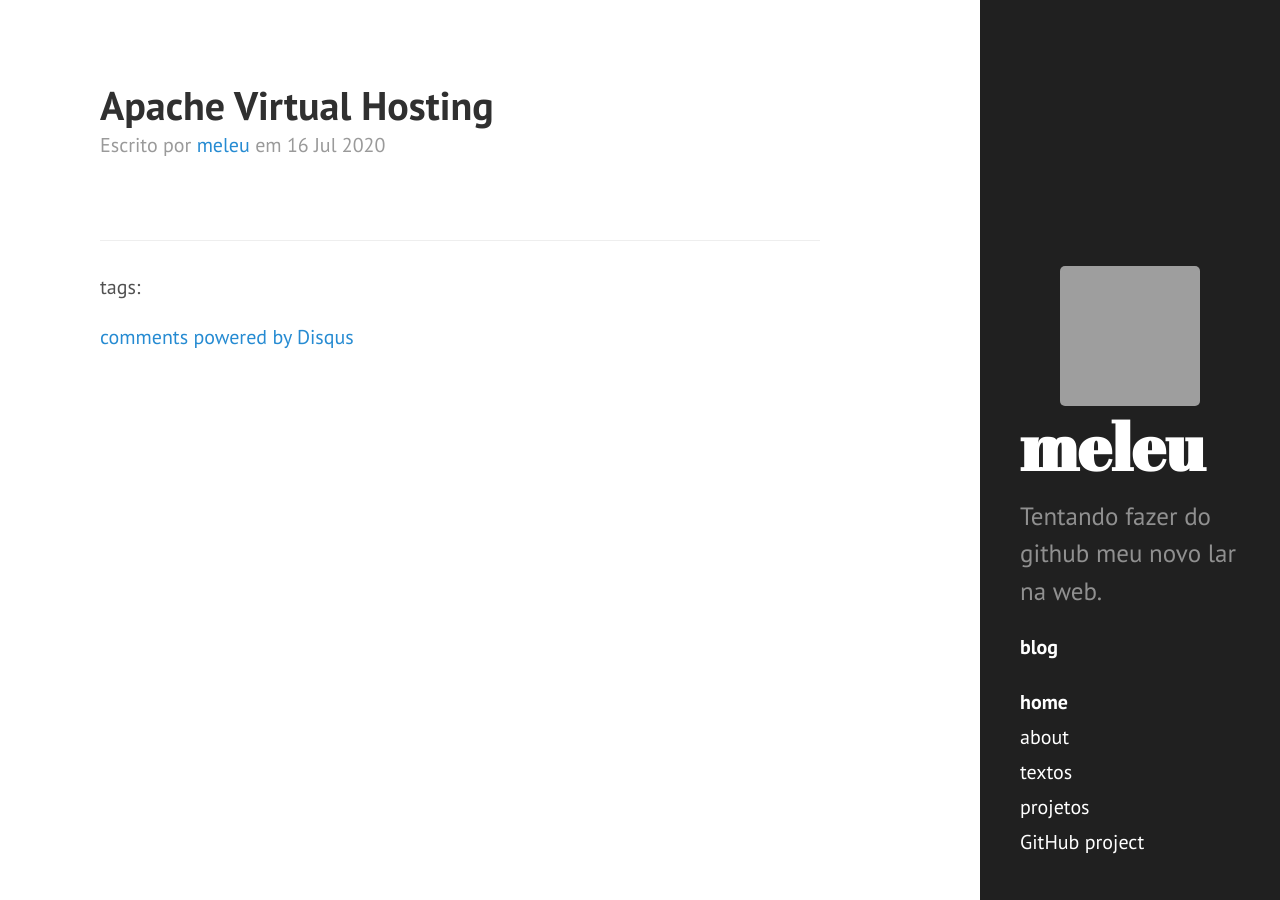
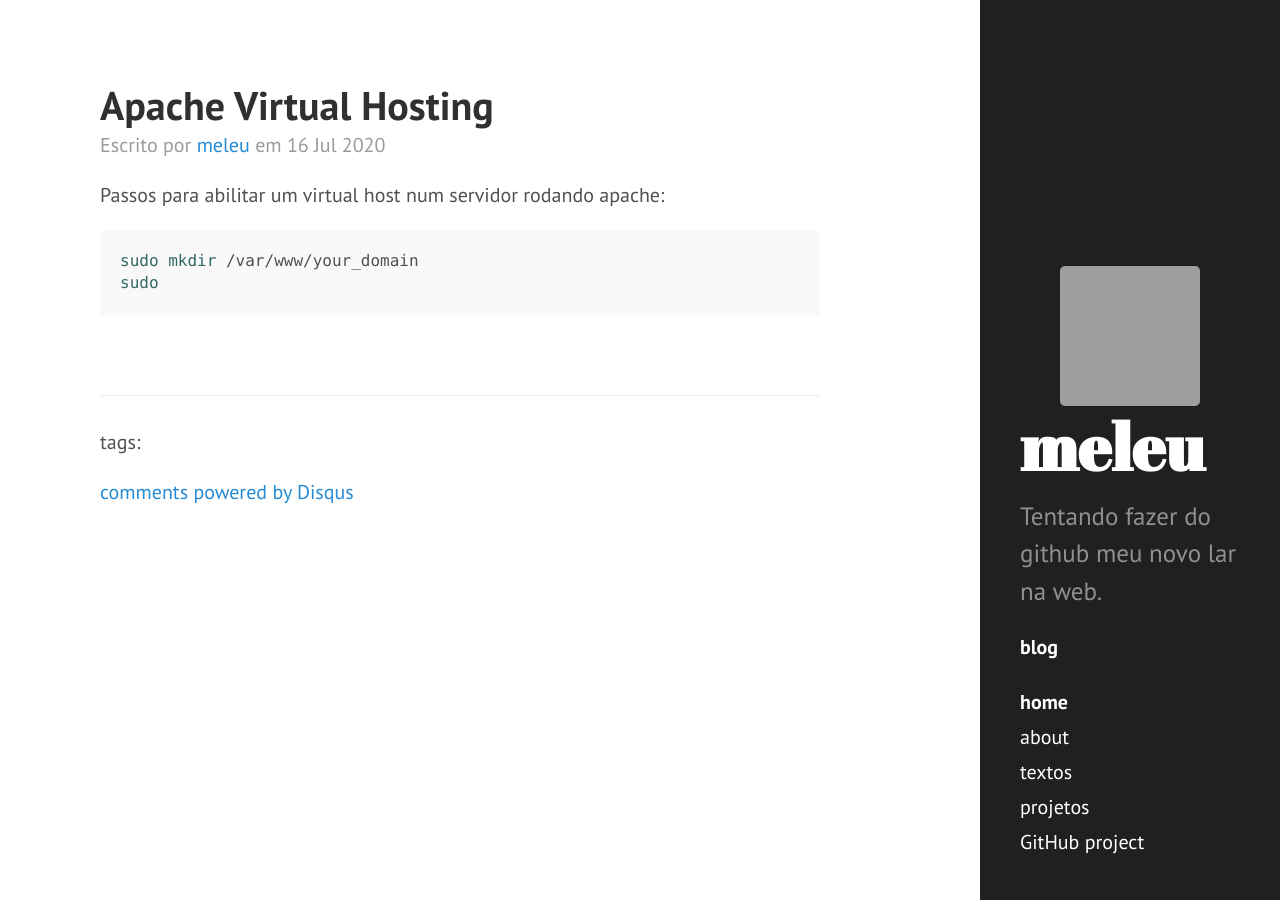
Before and after one commit to meleu/meleu.github.io, a Jekyll site: the page built from _posts/2020-07-16-apache-virtual-hosting.md.md, in a window 1280 px wide. Built offline with Jekyll 4.4.1, drawn with Linux system fonts in a browser that asks for light colours; comment, search, counter and statistics services are not loaded; grey boxes are pictures that could not be loaded.

Commit message:
_posts/2020-07-16-apache-virtual-hosting.md.md updated from https://stackedit.io/

````diff
--- a/_posts/2020-07-16-apache-virtual-hosting.md.md
+++ b/_posts/2020-07-16-apache-virtual-hosting.md.md
@@ -7,7 +7,11 @@ tags:
 - servidor
 ---
 
-
+Passos para abilitar um virtual host num servidor rodando apache:
+```shell
+sudo mkdir /var/www/your_domain
+sudo
+```
 <!--stackedit_data:
-eyJoaXN0b3J5IjpbMjExODMzNzgyNF19
+eyJoaXN0b3J5IjpbLTcxNTUwMTM3NV19
 -->
````
